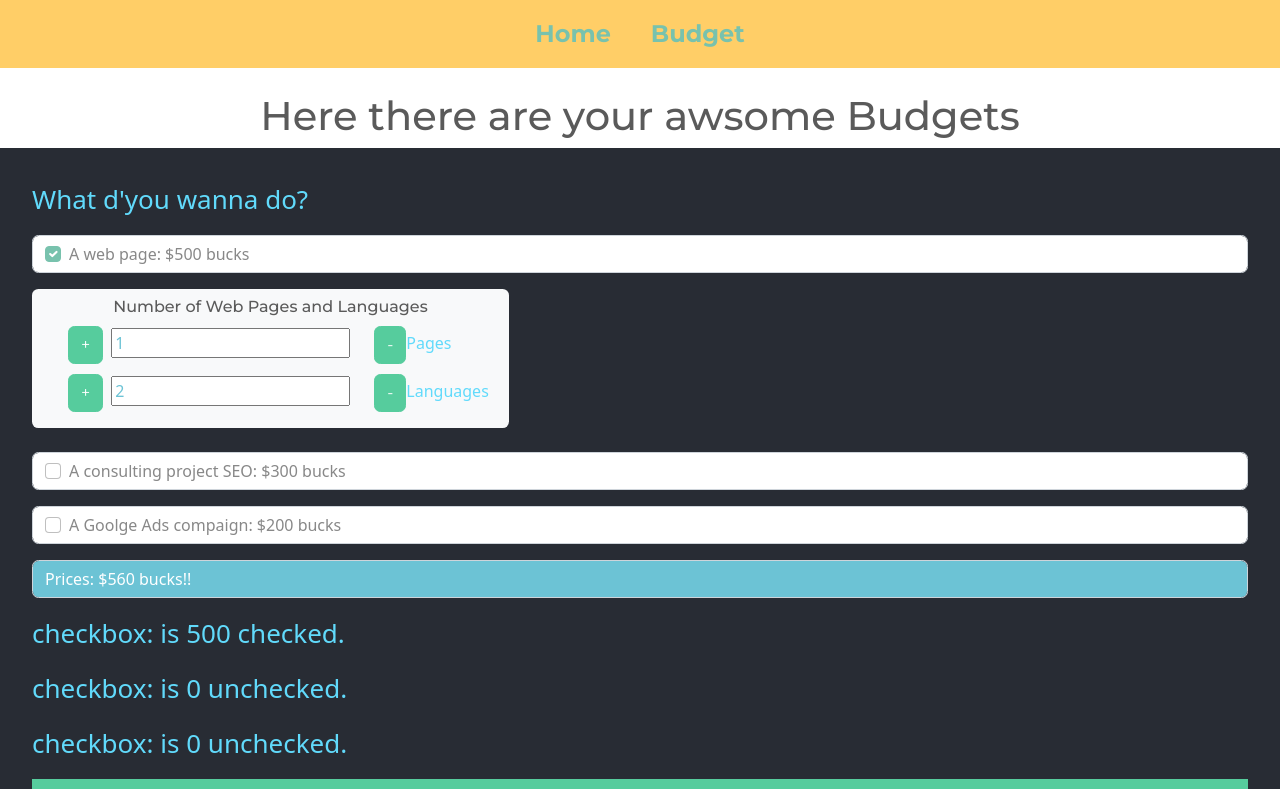
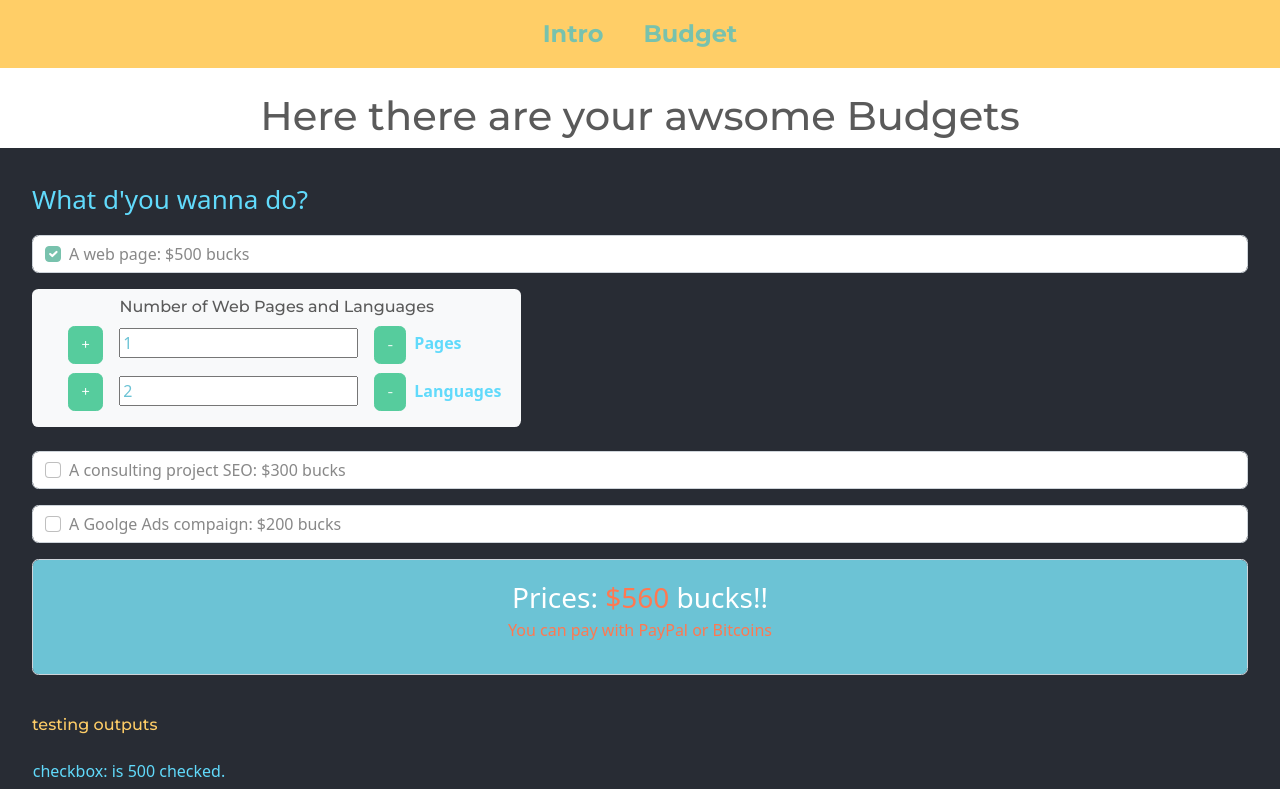
Before and after one commit to JordiNodeJS/Sprint-7_Presupuesto, a React (Vite) app: page /budget in a window 1280 px wide. Shown: the top 789 px of the page. Built offline with nearby package versions, Linux system fonts and the light colour scheme.

Commit message:
s7e5/Routing remastered

```diff
--- a/src/App.jsx
+++ b/src/App.jsx
@@ -11,7 +11,7 @@ function App() {
           <ul className='d-flex flex-row navbar-nav m-auto fs-4 fw-bolder'>
             <li className='nav-item me-4'>
               <Link className='nav-link' to='/'>
-                Home
+                Intro
               </Link>
             </li>
             <li className='nav-item'>
--- a/src/components/Budget.jsx
+++ b/src/components/Budget.jsx
@@ -77,10 +77,13 @@ const Budget = () => {
         </p>
         <p
           onChange={handleInputChecked}
-          className='form-control text-start bg-info text-white'
+          className='form-control text-center fs-3 p-3 bg-info text-white'
         >
-          Prices: ${total} bucks!!
+          Prices:  <span className='text-danger'>${total}</span> bucks!! <p className='fs-6 text-danger'>You can pay with PayPal or Bitcoins</p>
         </p>
+
+        <div className='fs-6 mt-4'>
+        <h6 className='text-start text-warning mb-4'>testing outputs</h6>
           <p>
             checkbox: {values.webpage} is {values[0].webpage}{' '}
             {values[0].isChecked ? 'checked' : 'unchecked'}.
@@ -93,8 +96,9 @@ const Budget = () => {
             checkbox: {values.webpage} is {values[2].compaign}{' '}
             {values[2].isChecked ? 'checked' : 'unchecked'}.
           </p>
+        </div>
         <div className='container-fluid bg-success text-black text-start p-2'>
-          <h6 className='mb-4'>testing outputs</h6>
+
           {values.map((item, index) => (
             <pre className='fs-6' key={index}>
               <code>
--- a/src/components/NumbersWebpagesLanguages.jsx
+++ b/src/components/NumbersWebpagesLanguages.jsx
@@ -20,7 +20,7 @@ const NumbersWebpagesLanguages = ({values, setValues, handleQuantity}) => {
   }
 
   const Button = ({ children, onClick, masterButton }) => (
-    <button className="btn btn-success ms-3"
+    <button className="btn btn-success ms-3 me-2"
     onClick={ _ => onClick(children, masterButton)}>{children}</button>
 
   )
@@ -29,14 +29,14 @@ const NumbersWebpagesLanguages = ({values, setValues, handleQuantity}) => {
   return (
     <div className='bg-light p-2 mb-4 rounded'>
       <h6>Number of Web Pages and Languages</h6>
-      <div className='container-fluid text-start'>
+      <div className='container-fluid text-start fs-6 fw-bold'>
         <div className='form-group row'>
-          <label className='form-label fs-6' htmlFor='pages'>
+          <label className='form-label' htmlFor='pages'>
             <Button masterButton='pagesButton' onClick={handleClickPlus}>+</Button>
             <input
               id='pages'
               name='pages'
-              className='ms-2 mt-1 me-2 text-info'
+              className='ms-2 mt-1 text-info'
               type='text'
               value={values[0].quantity}
               onClick={e => e.target.select()}
@@ -53,7 +53,7 @@ const NumbersWebpagesLanguages = ({values, setValues, handleQuantity}) => {
             <input
               id='languages'
               name='languages'
-              className='ms-2 mt-1 me-2 text-info'
+              className='ms-2 mt-1 text-info'
               type='text'
               value={values[0].quantityLanguage}
               onClick={event => event.target.select()}
--- a/src/hooks/useCheckedInputs.jsx
+++ b/src/hooks/useCheckedInputs.jsx
@@ -27,7 +27,6 @@ const useCheckedInputs = () => {
             }
       )
     )
-    localStorage.setItem('values', JSON.stringify(values))
   }
 
   const handleQuantity = ({ target: { name, value } }) => {
@@ -53,7 +52,6 @@ const useCheckedInputs = () => {
             }
       )
     )
-    localStorage.setItem('values', JSON.stringify(values))
   }
   return {values, setValues, handleInputChecked, handleQuantity}
 }
```
Also changed, not shown: src/components/NavLink.jsx (deleted, +0 -14 lines). Lines whose indentation alone changed are shown as unchanged.
